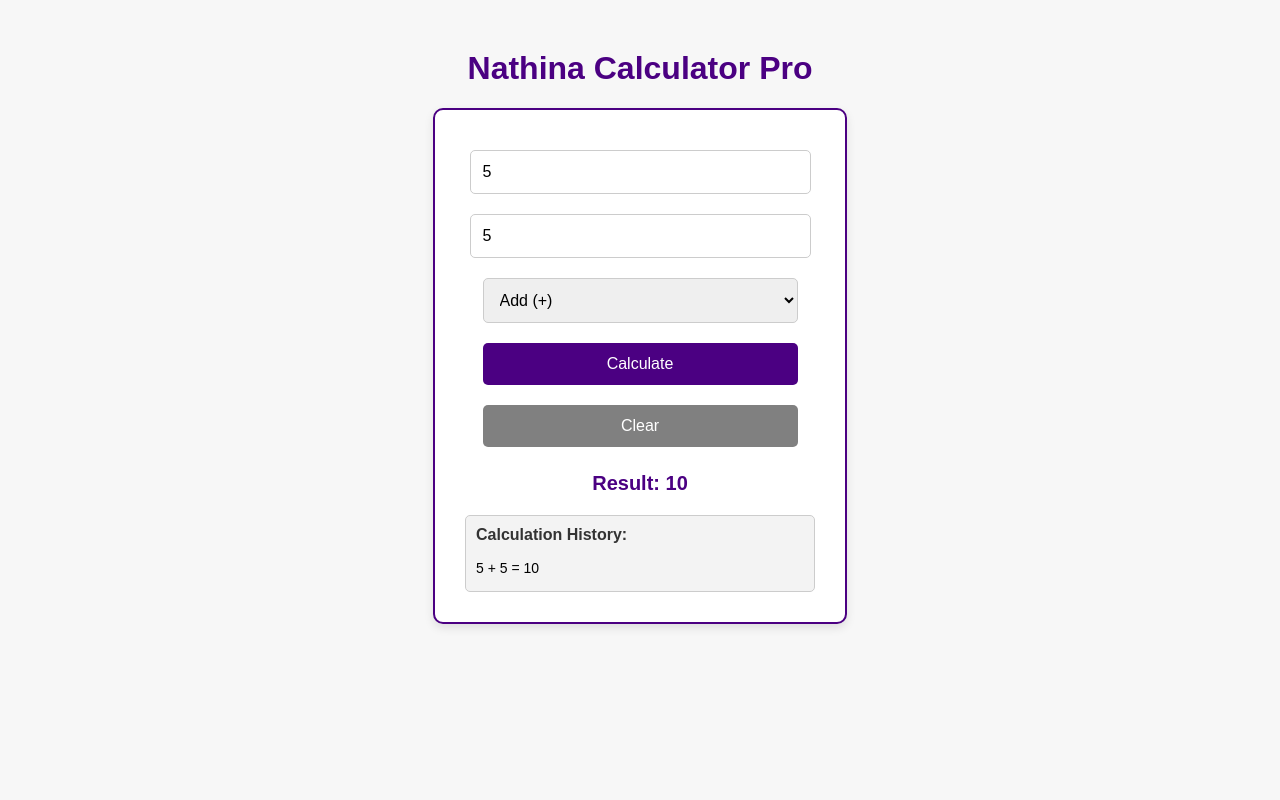
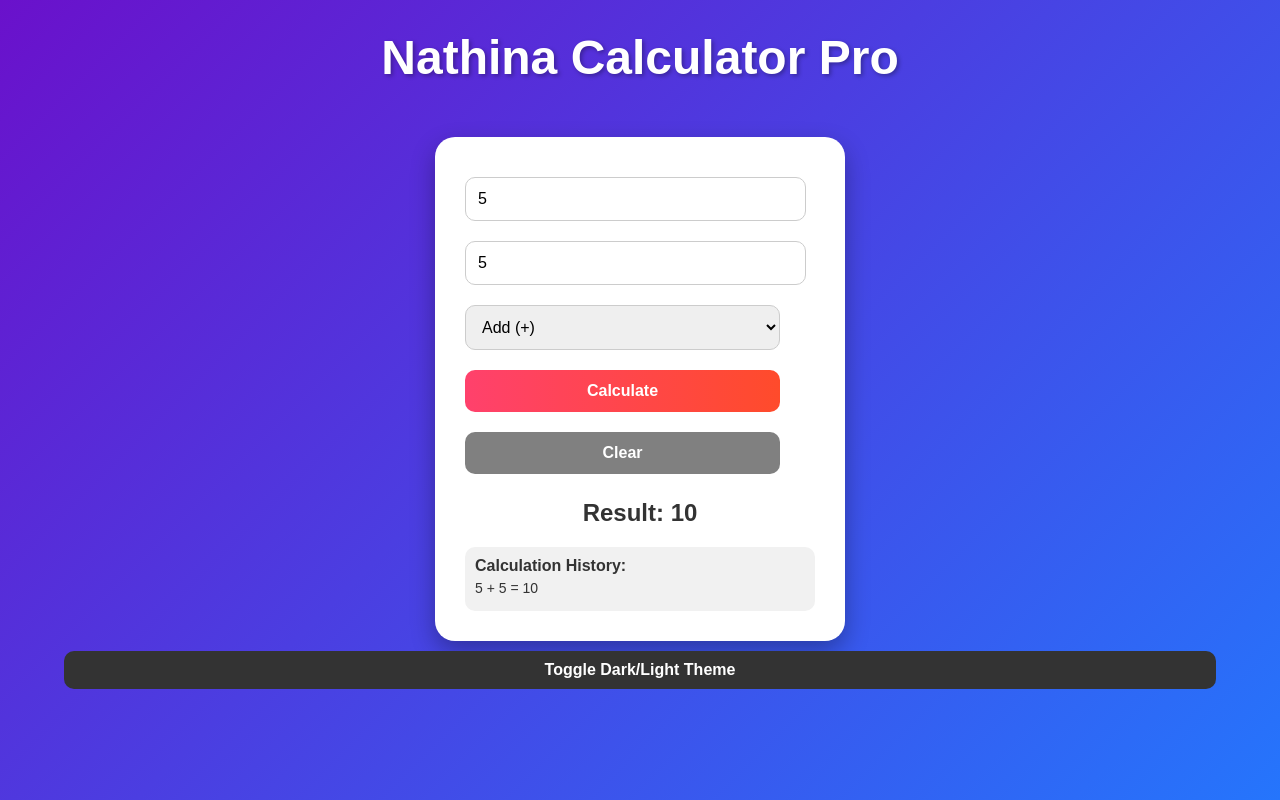
Before and after one commit to AvinashKutty/calculator, a website: page public/index.html in a window 1280 px wide. Both pictures are taken after typing "5", "5" into the empty fields and a click on the button "Calculate". Drawn offline with Linux system fonts and the light colour scheme.

```diff
--- a/public/index.html
+++ b/public/index.html
@@ -1,82 +1,129 @@
 <!doctype html>
-<html>
+<html lang="en">
   <head>
+    <meta charset="UTF-8" />
+    <meta name="viewport" content="width=device-width, initial-scale=1.0" />
     <title>Nathina Calculator Pro</title>
     <style>
+      /* Gradient background */
       body {
-        font-family: Arial, sans-serif;
-        text-align: center;
-        margin: 50px 20px;
-        background: #f7f7f7;
+        font-family: "Arial", sans-serif;
+        margin: 0;
+        padding: 0;
+        background: linear-gradient(135deg, #6a11cb, #2575fc);
+        color: #fff;
+        display: flex;
+        flex-direction: column;
+        align-items: center;
+        min-height: 100vh;
       }
 
       h1 {
-        color: #4b0082;
+        margin-top: 30px;
+        font-size: 3em;
+        text-shadow: 2px 2px 4px rgba(0, 0, 0, 0.3);
       }
 
       .calculator {
-        border: 2px solid #4b0082;
-        border-radius: 10px;
+        background: #fff;
+        color: #333;
         padding: 30px;
+        border-radius: 20px;
+        box-shadow: 0px 10px 25px rgba(0, 0, 0, 0.3);
         width: 350px;
-        max-width: 90%;
-        margin: auto;
-        background: white;
-        box-shadow: 0px 4px 10px rgba(0,0,0,0.1);
+        max-width: 95%;
+        margin-top: 20px;
       }
 
-      input, select, button {
+      input,
+      select,
+      button {
+        width: 90%;
+        padding: 12px;
         margin: 10px 0;
-        padding: 12px;
-        width: 90%;
+        border-radius: 10px;
+        border: 1px solid #ccc;
         font-size: 16px;
-        border-radius: 5px;
-        border: 1px solid #ccc;
       }
 
       button {
+        background: linear-gradient(90deg, #ff416c, #ff4b2b);
+        color: #fff;
+        font-weight: bold;
         cursor: pointer;
-        background-color: #4b0082;
-        color: white;
         border: none;
-        transition: 0.3s;
+        transition: all 0.3s ease;
       }
 
       button:hover {
-        background-color: #6a0dad;
+        transform: scale(1.05);
       }
 
       #result {
         margin-top: 15px;
+        font-size: 1.5em;
         font-weight: bold;
-        font-size: 20px;
-        color: #4b0082;
+        text-align: center;
       }
 
       .history {
         margin-top: 20px;
-        text-align: left;
         max-height: 150px;
         overflow-y: auto;
         padding: 10px;
-        border: 1px solid #ccc;
-        border-radius: 5px;
-        background: #f3f3f3;
+        background: #f1f1f1;
+        color: #333;
+        border-radius: 10px;
       }
 
       .history h3 {
-        margin-top: 0;
+        margin: 0;
         font-size: 16px;
-        color: #333;
       }
 
       .history p {
         margin: 5px 0;
         font-size: 14px;
       }
+
+      .theme-toggle {
+        margin-top: 10px;
+        cursor: pointer;
+        background: #333;
+        color: #fff;
+        border: none;
+        padding: 10px 20px;
+        border-radius: 10px;
+      }
+
+      /* Dark theme */
+      body.dark {
+        background: linear-gradient(135deg, #0f2027, #203a43, #2c5364);
+        color: #fff;
+      }
+
+      body.dark .calculator {
+        background: #1e1e1e;
+        color: #fff;
+      }
+
+      body.dark .history {
+        background: #333;
+        color: #fff;
+      }
+
+      body.dark input,
+      body.dark select {
+        background: #555;
+        color: #fff;
+        border: 1px solid #888;
+      }
+
+      body.dark button {
+        background: linear-gradient(90deg, #ff4b2b, #ff416c);
+      }
     </style>
   </head>
-
   <body>
     <h1>Nathina Calculator Pro</h1>
 
@@ -91,11 +138,14 @@
         <option value="divide">Divide (÷)</option>
         <option value="power">Power (^)</option>
         <option value="modulus">Modulus (%)</option>
+        <option value="sqrt">Square Root (√)</option>
+        <option value="factorial">Factorial (!)</option>
+        <option value="percentage">Percentage (%)</option>
       </select>
 
       <div>
         <button onclick="calculate()">Calculate</button>
-        <button onclick="clearAll()" style="background-color: gray;">Clear</button>
+        <button onclick="clearAll()" style="background: gray">Clear</button>
       </div>
 
       <h2 id="result"></h2>
@@ -105,18 +155,21 @@
       </div>
     </div>
 
+    <button class="theme-toggle" onclick="toggleTheme()">
+      Toggle Dark/Light Theme
+    </button>
+
     <script>
       const historyDiv = document.getElementById("history");
+
+      // Load history from localStorage
+      let calcHistory = JSON.parse(localStorage.getItem("calcHistory")) || [];
+      calcHistory.forEach((entry) => addToHistory(entry));
 
       function calculate() {
         const num1 = parseFloat(document.getElementById("num1").value);
         const num2 = parseFloat(document.getElementById("num2").value);
         const operation = document.getElementById("operation").value;
-
-        if (isNaN(num1) || isNaN(num2)) {
-          alert("Please enter valid numbers!");
-          return;
-        }
 
         let result;
 
@@ -139,18 +192,39 @@
           case "modulus":
             result = num2 !== 0 ? num1 % num2 : "Cannot divide by zero";
             break;
+          case "sqrt":
+            result = num1 >= 0 ? Math.sqrt(num1) : "Invalid input";
+            break;
+          case "factorial":
+            result = factorial(num1);
+            break;
+          case "percentage":
+            result = (num1 / 100) * num2;
+            break;
           default:
             result = "Invalid operation";
         }
 
         document.getElementById("result").innerText = "Result: " + result;
 
-        // Add to history
+        const entry = { num1, num2, operation, result };
+        calcHistory.push(entry);
+        localStorage.setItem("calcHistory", JSON.stringify(calcHistory));
+        addToHistory(entry);
+      }
+
+      function addToHistory(entry) {
         const p = document.createElement("p");
-        p.textContent = `${num1} ${getSymbol(operation)} ${num2} = ${result}`;
+        const opSymbol = getSymbol(entry.operation);
+        p.textContent =
+          entry.operation === "sqrt"
+            ? `√${entry.num1} = ${entry.result}`
+            : entry.operation === "factorial"
+              ? `${entry.num1}! = ${entry.result}`
+              : entry.operation === "percentage"
+                ? `${entry.num1}% of ${entry.num2} = ${entry.result}`
+                : `${entry.num1} ${opSymbol} ${entry.num2} = ${entry.result}`;
         historyDiv.appendChild(p);
-
-        // Auto-scroll to bottom
         historyDiv.scrollTop = historyDiv.scrollHeight;
       }
 
@@ -162,21 +236,42 @@
 
       function getSymbol(op) {
         switch (op) {
-          case "add": return "+";
-          case "subtract": return "-";
-          case "multiply": return "×";
-          case "divide": return "÷";
-          case "power": return "^";
-          case "modulus": return "%";
+          case "add":
+            return "+";
+          case "subtract":
+            return "-";
+          case "multiply":
+            return "×";
+          case "divide":
+            return "÷";
+          case "power":
+            return "^";
+          case "modulus":
+            return "%";
+          case "percentage":
+            return "%";
+          default:
+            return "";
         }
       }
 
-      // Keyboard Enter key support
-      document.addEventListener("keydown", function(e) {
-        if (e.key === "Enter") {
-          calculate();
-        }
+      function factorial(n) {
+        if (n < 0) return "Invalid input";
+        if (n === 0 || n === 1) return 1;
+        let res = 1;
+        for (let i = 2; i <= n; i++) res *= i;
+        return res;
+      }
+
+      // Keyboard support
+      document.addEventListener("keydown", (e) => {
+        if (e.key === "Enter") calculate();
       });
+
+      // Dark/Light theme toggle
+      function toggleTheme() {
+        document.body.classList.toggle("dark");
+      }
     </script>
   </body>
 </html>
```
Also changed, not shown: server.js (+21 -2 lines).
